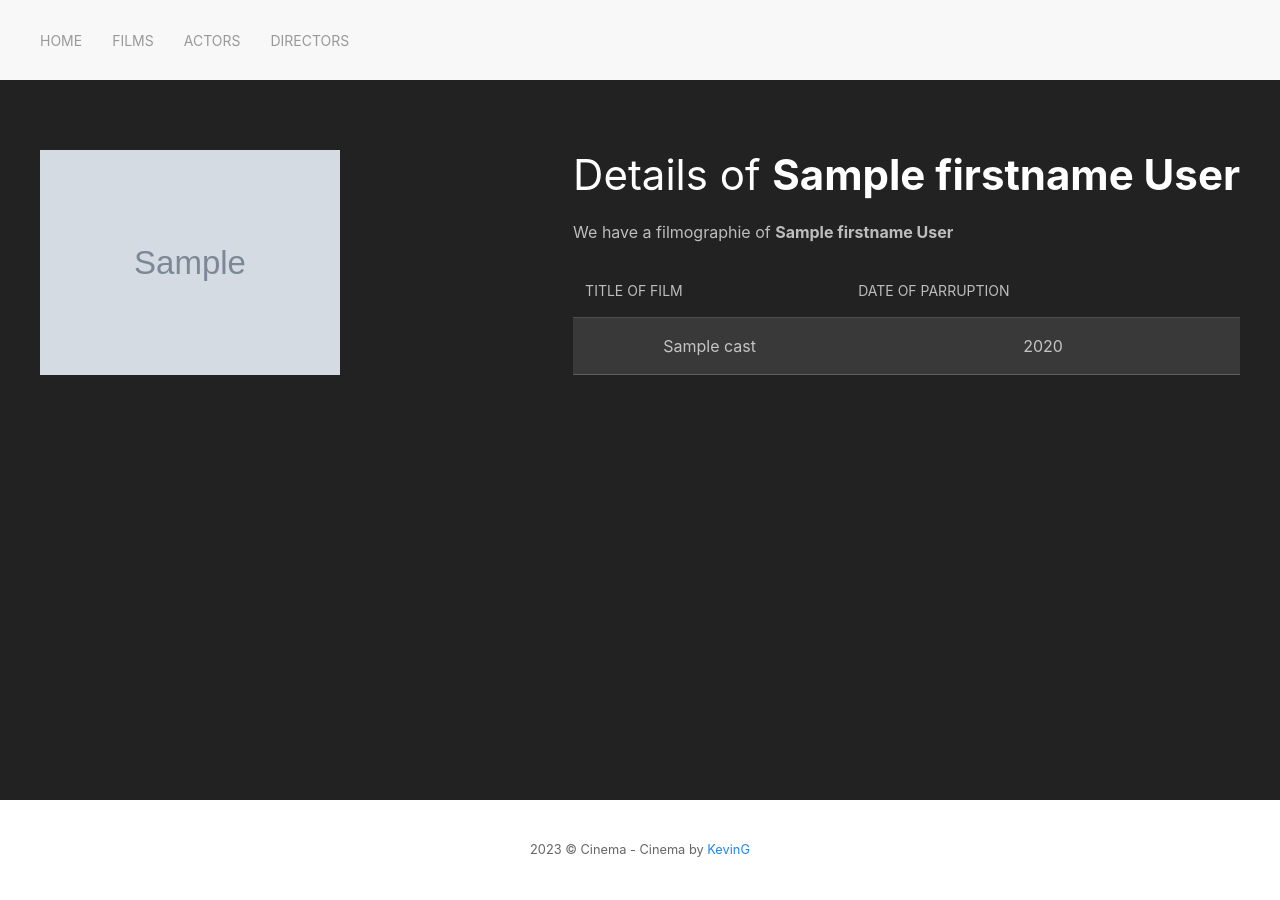
After one commit to DenZaiyy/SQL_Cinema, a PHP site: template view/director/detailDirector.php in a window 1280 px wide. The commit adds this page. Run offline with PHP 8.4, Linux system fonts and the light colour scheme; the template is opened without the code that fills it: most values are stand-ins (such as "Sample title", 1, 10 or a date in 2020); grey boxes marked "Sample" are stand-in pictures; some libraries are stand-ins or nearby versions.

Commit message:
Adding a list and details for directors

```diff
--- /dev/null
+++ b/view/director/detailDirector.php
@@ -0,0 +1,52 @@
+<?php
+ob_start(); //def :
+$director = $directors->fetch();
+
+?>
+
+<div class="uk-section uk-section-secondary" style="min-height: 90vh;">
+    <div class="uk-container">
+
+        <div class="uk-flex uk-flex-between">
+
+
+            <div class="uk-width-auto">
+                <figure>
+                    <img src="<?= $director["picture"] ?>" alt="picture of <?= $director["firstname"] . ' ' .  $director["lastname"] ?>" style="height: auto; width: 300px;">
+                </figure>
+            </div>
+
+            <div class="uk-width-auto">
+                <h1>Details of <strong><?= $director["firstname"] . ' ' .  $director["lastname"] ?></strong></h1>
+
+                <p class="uk-margin">We have a filmographie of <strong><?= $director["firstname"] . ' ' .  $director["lastname"] ?></strong></p>
+
+                <table class="uk-table uk-table-striped uk-text-center">
+                    <thead>
+                        <tr>
+                            <th>Title of film</th>
+                            <th>Date of parruption</th>
+                        </tr>
+                    </thead>
+                    <tbody>
+                        <?php
+                        foreach ($cast->fetchAll() as $casting) { ?>
+                            <tr>
+                                <td><?= $casting['title']; ?></td>
+                                <td><?= $casting['Year']; ?></td>
+                            </tr>
+                        <?php } ?>
+                    </tbody>
+                </table>
+            </div>
+        </div>
+    </div>
+</div>
+
+
+
+
+<?php
+$title = "Detail of";
+$content = ob_get_clean(); //def
+require "view/template.php";
```
Also changed, not shown: controller/DirectorController.php (+20 -0 lines), view/director/listDirectors.php (+12 -9 lines).
